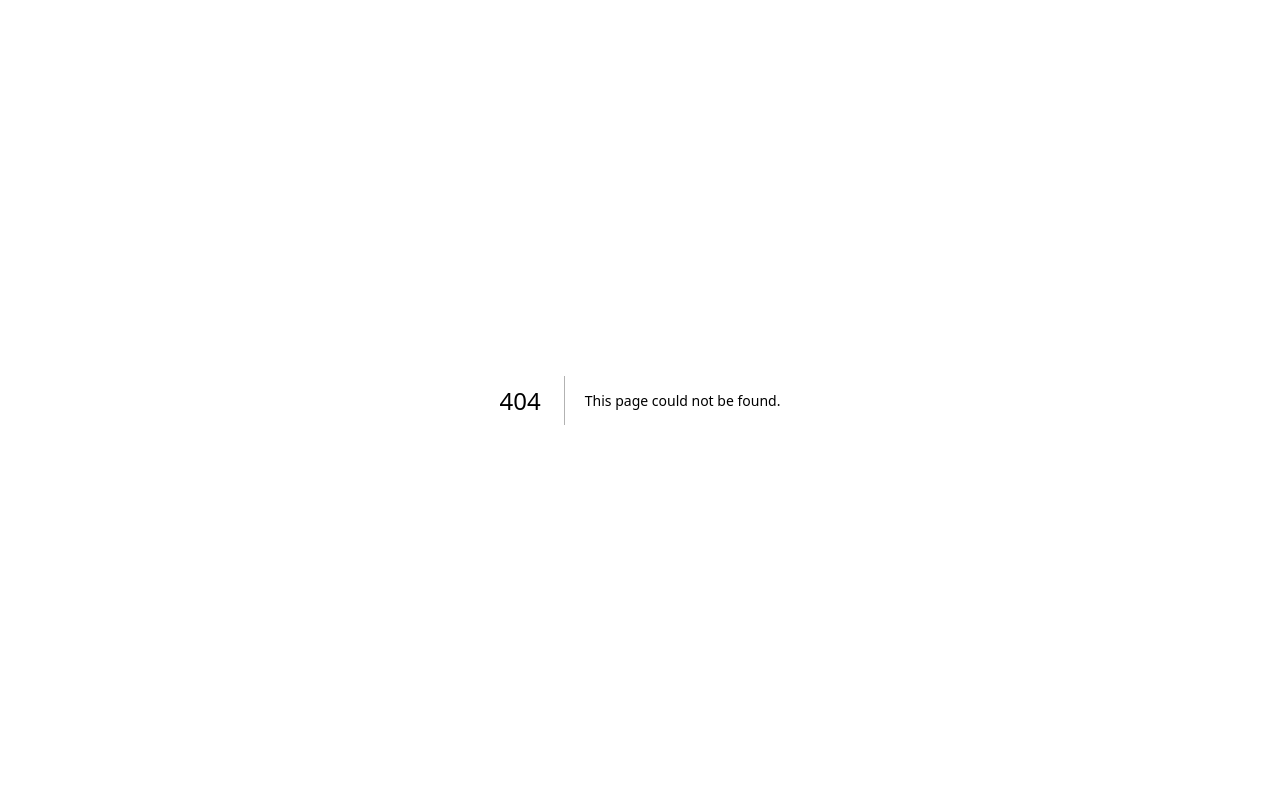
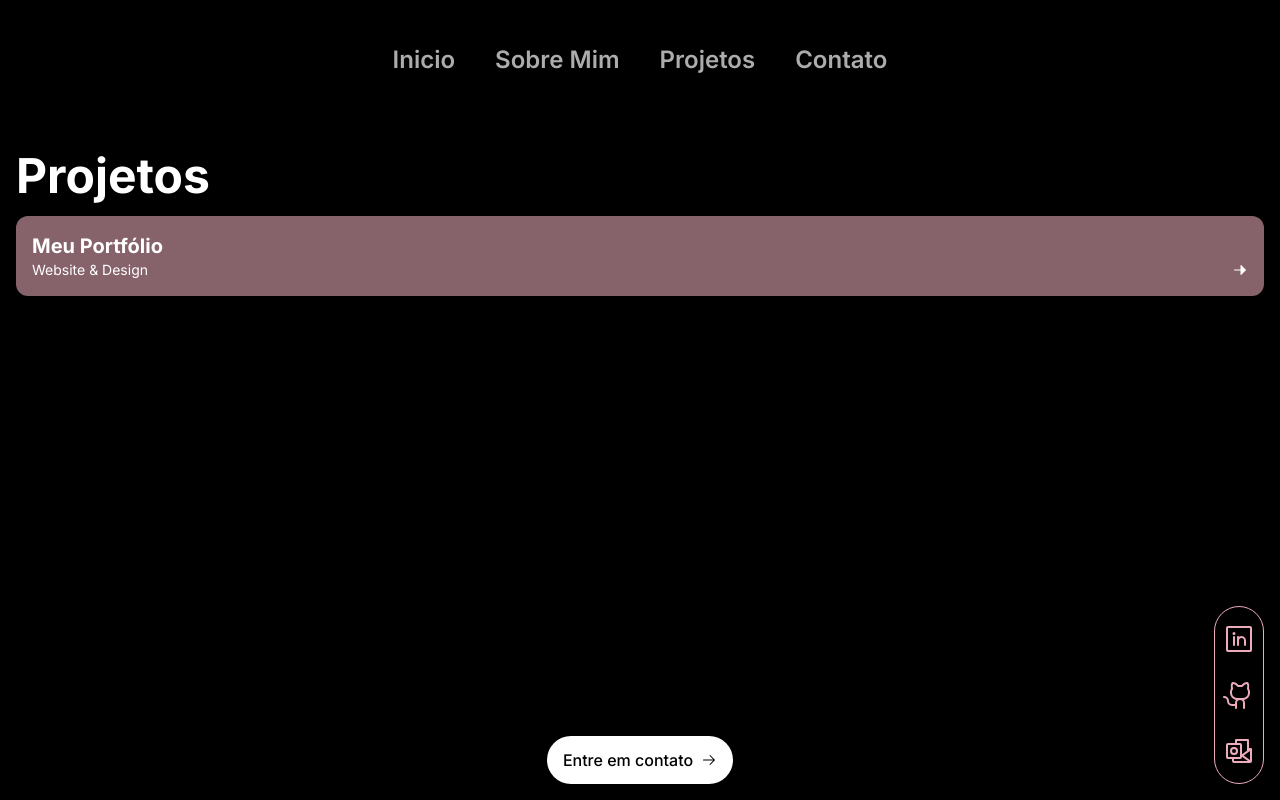
Before and after one commit to anapaula-garciamartins/portfolio, a Next.js app: page /projetos in a window 1280 px wide. Before the commit this address had no page. Built offline with nearby package versions, Linux system fonts and the light colour scheme.

Commit message:
Feat: Criada a página projetos e componentizado os cards de projetos.

```diff
--- a/package.json
+++ b/package.json
@@ -12,7 +12,8 @@
     "@phosphor-icons/react": "^2.1.7",
     "next": "15.3.1",
     "react": "^19.0.0",
-    "react-dom": "^19.0.0"
+    "react-dom": "^19.0.0",
+    "tailwind-merge": "^3.3.0"
   },
   "devDependencies": {
     "@eslint/eslintrc": "^3",
--- /dev/null
+++ b/src/app/projetos/page.tsx
@@ -0,0 +1,32 @@
+import Button from '@/components/button';
+import FloatingMenu from '@/components/floating-menu';
+import Header from '@/components/header';
+import ProjectCard from '@/components/project-card';
+import { ArrowRight } from '@phosphor-icons/react/dist/ssr';
+import Link from 'next/link';
+
+export default function Projetos() {
+  return (
+    <div className='flex flex-col gap-8 min-h-dvh'>
+      <Header></Header>
+      <main className='flex flex-col justify-center gap-4 px-4 flex-1'>
+        <h1 className='font-bold text-5xl'>Projetos</h1>
+        <section className='flex flex-col gap-3 flex-1'>
+          <ProjectCard
+            url='/projetos/meu-portfolio'
+            title='Meu Portfólio'
+            subtitle='Website & Design'
+          ></ProjectCard>
+        </section>
+      </main>
+      <footer className='flex p-4 justify-center'>
+        <Link href='/contato'>
+          <Button>
+            Entre em contato <ArrowRight></ArrowRight>
+          </Button>
+        </Link>
+      </footer>
+      <FloatingMenu className='hidden md:flex'></FloatingMenu>
+    </div>
+  );
+}
--- a/src/app/sobre-mim/page.tsx
+++ b/src/app/sobre-mim/page.tsx
@@ -1,4 +1,5 @@
 import Button from '@/components/button';
+import FloatingMenu from '@/components/floating-menu';
 import Header from '@/components/header';
 import TechToolsCard from '@/components/tech-tools-card';
 import { ArrowRight } from '@phosphor-icons/react/dist/ssr';
@@ -30,7 +31,7 @@ export default function SobreMim() {
         <h2 className='text-[32px] leading-9 font-bold'>
           Tecnologias e ferramentas que utilizo
         </h2>
-        <div className='grid grid-cols-2 md:grid-cols-3 gap-4'>
+        <section className='grid grid-cols-2 md:grid-cols-3 gap-4'>
           <TechToolsCard
             title='HTML'
             src='/techs/html.png'
@@ -66,7 +67,8 @@ export default function SobreMim() {
             src='/tools/figma.png'
             alt='Logo do Figma: cinco formas circulares coloridas formando a letra F, representando a ferramenta de design colaborativo focada em UI e prototipação.'
           />
-        </div>
+        </section>
+      </main>
       <footer className='flex p-4 justify-center'>
         <Link href='/projetos'>
           <Button>
@@ -74,7 +76,7 @@ export default function SobreMim() {
           </Button>
         </Link>
       </footer>
-      </main>
+      <FloatingMenu className='hidden md:flex'></FloatingMenu>
     </div>
   );
 }
--- a/src/components/floating-menu/index.tsx
+++ b/src/components/floating-menu/index.tsx
@@ -3,10 +3,16 @@ import {
   LinkedinLogo,
   MicrosoftOutlookLogo,
 } from '@phosphor-icons/react/dist/ssr';
+import { twMerge } from 'tailwind-merge';
 
-export default function FloatingMenu() {
+export default function FloatingMenu({ className }: { className?: string }) {
   return (
-    <div className='w-fit flex flex-col items-center justify-center gap-6 px-2 py-4 rounded-full border border-pink text-pink fixed right-4 bottom-4 bg-black'>
+    <div
+      className={twMerge(
+        'w-fit flex flex-col items-center justify-center gap-6 px-2 py-4 rounded-full border border-pink text-pink fixed right-4 bottom-4 bg-black',
+        className
+      )}
+    >
       <a
         target='_blank'
         rel='noopener'
--- /dev/null
+++ b/src/components/project-card/index.tsx
@@ -0,0 +1,24 @@
+import { ArrowRight } from '@phosphor-icons/react/dist/ssr';
+import Link from 'next/link';
+
+type ProjectCard = {
+  url: string;
+  title: string;
+  subtitle: string;
+};
+
+export default function ProjectCard({ url, title, subtitle }: ProjectCard) {
+  return (
+    <Link
+      href={url}
+      className='flex flex-col p-4 bg-pink-dark rounded-xl hover:bg-pink active:bg-pink transition-colors duration-300'
+    >
+      <h2 className='text-xl font-bold'>{title}</h2>
+      <div className='flex justify-between items-center'>
+        <span className='text-sm'>{subtitle}</span>
+
+        <ArrowRight weight='fill'></ArrowRight>
+      </div>
+    </Link>
+  );
+}
```
Also changed, not shown: 1 other file (tests, documents, lock files or other folders). Lines whose indentation alone changed are shown as unchanged.
